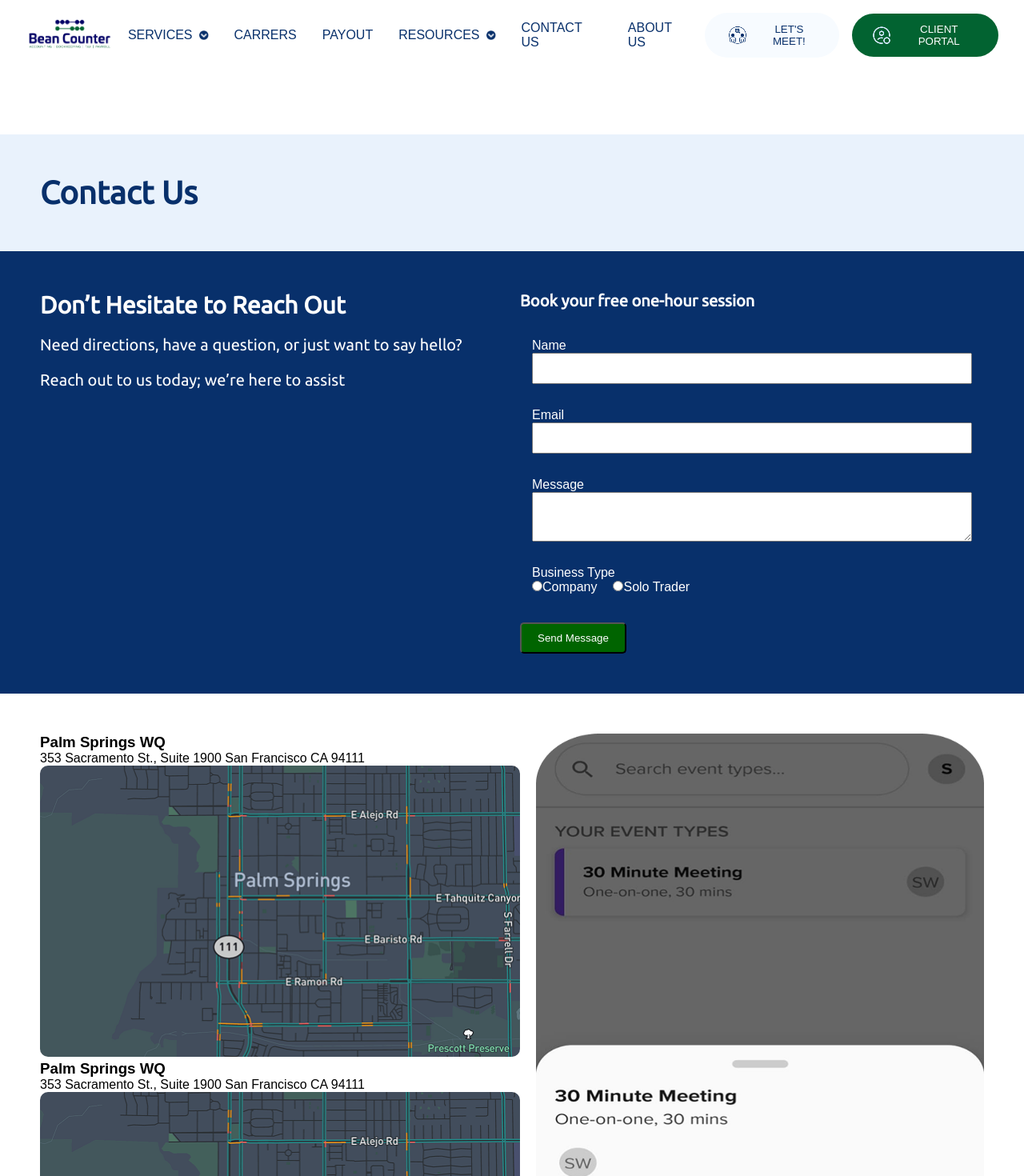
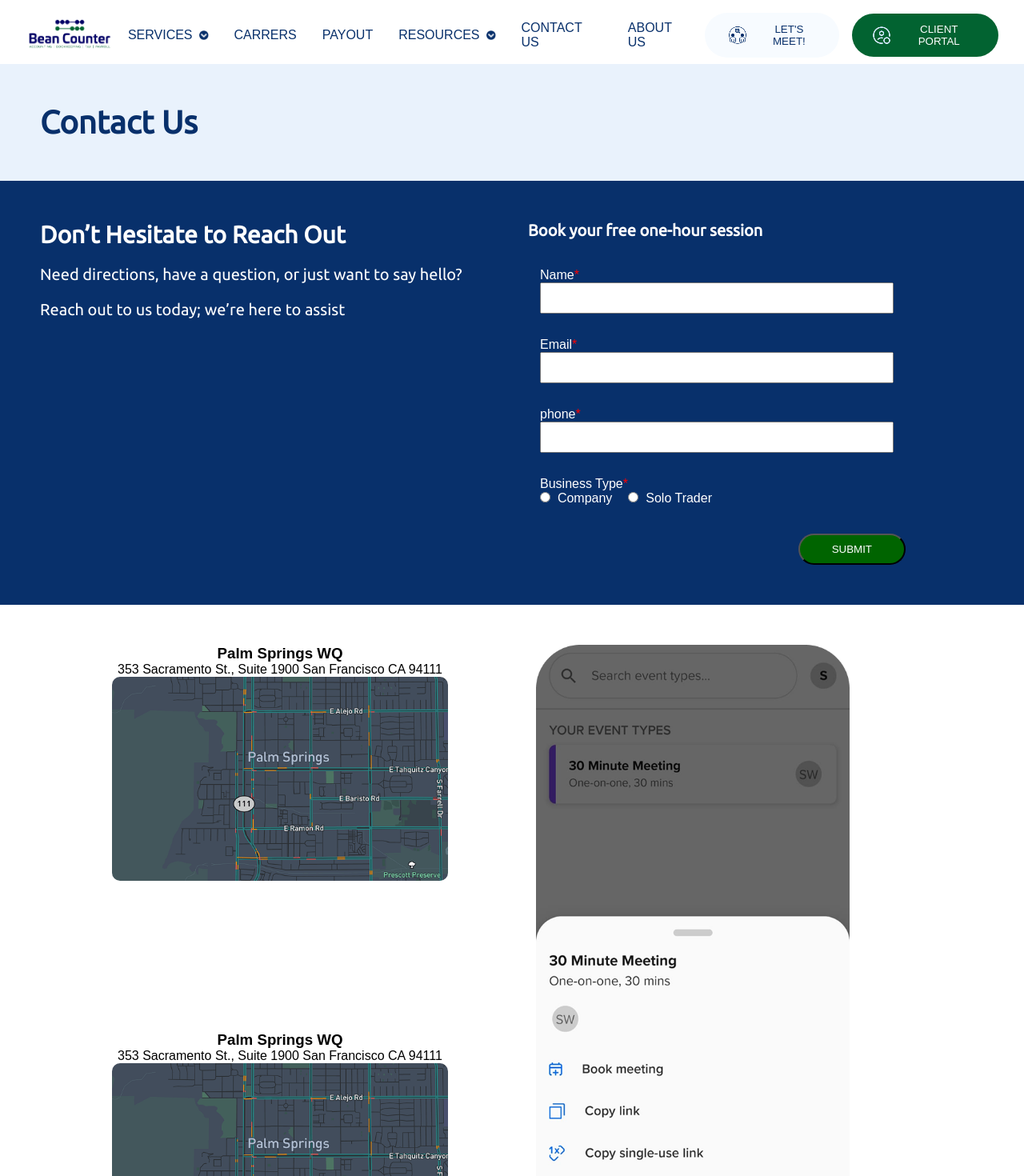
Before and after one commit to Dashrath-Sharma/RaajCMS, a React (Vite) app: page /contact in a window 1280 px wide. Shown: the top 1470 px of the page at 80% size. Built offline with nearby package versions, Linux system fonts and the light colour scheme; a web font is replaced by a local one.

Commit message:
UI changes to nav, faq, resources & contactus

```diff
--- a/package.json
+++ b/package.json
@@ -10,6 +10,7 @@
     "preview": "vite preview"
   },
   "dependencies": {
+    "aos": "^2.3.4",
     "react": "^19.1.0",
     "react-dom": "^19.1.0",
     "react-router-dom": "^7.6.0"
--- a/src/component/HomeNav.jsx
+++ b/src/component/HomeNav.jsx
@@ -1,4 +1,4 @@
-import React from 'react';
+import React, { useEffect, useState } from 'react';
 import style from '@css/nav.module.css';
 import logo from '@assets/logo.png';
 import arrow from '@assets/right.png';
@@ -8,8 +8,22 @@ import { Link } from 'react-router-dom';
 import Booking from './Booking';
 
 const HomeNav = () => {
+    const [isScrolled, setIsScrolled] = useState(false);
+
+    useEffect(() => {
+        const handleScroll = () => {
+            const scrollPosition = window.scrollY;
+            setIsScrolled(scrollPosition > 0);
+        };
+
+        window.addEventListener('scroll', handleScroll);
+        return () => window.removeEventListener('scroll', handleScroll);
+    }, []);
+
     return (
-        <div className={style.homeNav}>
+        <>
+            <div className={style.navPlaceholder} />
+            <div className={`${style.homeNav} ${isScrolled ? style.scrolled : ''}`}>
                 <Link to="/">
                     <img className={style.logo} src={logo} alt="logo" />
                 </Link>
@@ -61,6 +75,7 @@ const HomeNav = () => {
                     </button>
                 </div>
             </div>
+        </>
     );
 };
 
--- a/src/css/contact/contact.module.css
+++ b/src/css/contact/contact.module.css
@@ -45,7 +45,7 @@
   margin-bottom: 20px;
 }
 .ContactUsForm {
-  width: 50%;
+  width: 40%;
 }
 .ContactUsFormInput {
   width: 100%;
@@ -67,8 +67,9 @@
   width: fit-content;
   display: flex;
   align-items: flex-end;
-  padding: 10px 20px;
-  border-radius: 5px;
+  padding: 10px 40px;
+  border-radius: 20px;
+  margin-left: auto;
 }
 .radioGroup {
   display: flex;
@@ -88,7 +89,17 @@
   gap: 20px;
 }
 .ContactUsFooterMap img {
-  width: 100%;
-  height: 80%;
+  width: 70%;
   border-radius: 10px;
 }
+
+.verticalCenter {
+  display:flex;
+  justify-content: center;
+  flex-direction: column;
+  align-items: center;
+}
+
+.contentCenter {
+  justify-content: space-between !important;
+}
--- a/src/css/resource/faq.module.css
+++ b/src/css/faq.module.css
@@ -263,3 +263,8 @@ textarea.fullWidth {
         width: 100%;
     }
 }
+.navPlaceholder {
+    width: 100%;
+    height: 88px;
+    background-color: #fff;
+  }
--- a/src/css/nav.module.css
+++ b/src/css/nav.module.css
@@ -2,7 +2,6 @@
 :global(body) {
   margin: 0;
   padding: 0;
-  overflow-x: hidden;
   width: 100%;
   position: relative;
 }
@@ -13,7 +12,7 @@
 }
 
 .homeNav {
-  position: sticky;
+  position: fixed;
   top: 0;
   left: 0;
   width: 100%;
@@ -21,10 +20,14 @@
   justify-content: space-between;
   align-items: center;
   padding: 1rem 2rem;
+  z-index: 1000;
+  transition: all 0.3s ease;
+  box-sizing: border-box;
+}
+
+.homeNav.scrolled {
   background-color: #fff;
-  z-index: 1000;
-  transition: transform 0.3s ease;
-  box-sizing: border-box;
+  box-shadow: 0 2px 4px rgba(0, 0, 0, 0.1);
 }
 
 /* Hide nav on scroll down */
--- a/src/css/resource/resource.module.css
+++ b/src/css/resource/resource.module.css
@@ -131,3 +131,9 @@
   color: #fff;
   line-height: 24px;
 }
+
+.navPlaceholder {
+  width: 100%;
+  height: 88px;
+  background-color: #fff;
+}
--- a/src/pages/ContactUs.jsx
+++ b/src/pages/ContactUs.jsx
@@ -21,32 +21,32 @@ const ContactUs = () => {
                     <h3 className={style.formHead}>Book your free one-hour session</h3>
                     <form className={style.ContactUsFormInputContainer}>
                         <div className={style.ContactUsFormInput}>
-                            <label htmlFor="name">Name</label>
+                            <label htmlFor="name">Name<span style={{color: "red"}}>*</span></label>
                             <input type="text" id="name" name="name" required className={style.Input} />
                         </div>
                         <div className={style.ContactUsFormInput}>
-                            <label htmlFor="email">Email</label>
+                            <label htmlFor="email">Email<span style={{color: "red"}}>*</span></label>
                             <input type="email" id="email" name="email" required className={style.Input} />
                         </div>
                         <div className={style.ContactUsFormInput}>
-                            <label htmlFor="message">Message</label>
-                            <textarea id="message" name="message" rows="4" required></textarea>
+                            <label htmlFor="phone">phone<span style={{color: "red"}}>*</span></label>
+                            <input type="text" pattern='[0-9]{10}' id="phone" name="phone" required className={style.Input} />
                         </div>
                         <div className={style.ContactUsFormInput}>
-                            <label>Business Type</label>
+                            <label>Business Type<span style={{color: "red"}}>*</span></label>
                             <div className={style.radioGroup}>
                                 <div>
                                     <input type="radio" id="company" name="businessType" value="company" required className={style.Radio} />
-                                    <label htmlFor="company">Company</label>
+                                    <label htmlFor="company">&nbsp;&nbsp;Company</label>
                                 </div>
                                 <div>
                                     <input type="radio" id="soloTrader" name="businessType" value="soloTrader" required />
-                                    <label htmlFor="soloTrader">Solo Trader</label>
+                                    <label htmlFor="soloTrader">&nbsp;&nbsp;Solo Trader</label>
                                 </div>
                             </div>
                         </div>
 
-                        <button type="submit" className={style.ContactUsFormButton}>Send Message</button>
+                        <button type="submit" className={style.ContactUsFormButton}>SUBMIT</button>
                     </form>
 
                 </div>
@@ -54,13 +54,13 @@ const ContactUs = () => {
             </div>
 
             <div className={style.ContactUsFooterMap}>
-                <div className={style.MapLeft}>
-                    <div>
+                <div className={`${style.verticalCenter} ${style.contentCenter}`}>
+                    <div className={`${style.verticalCenter}`}>
                         <h3>Palm Springs WQ</h3>
                         <p>353 Sacramento St., Suite 1900 San Francisco CA 94111</p>
                         <img src={image} />
                     </div>
-                    <div>
+                    <div className={style.verticalCenter}>
                         <h3>Palm Springs WQ</h3>
                         <p>353 Sacramento St., Suite 1900 San Francisco CA 94111</p>
                         <img src={image} />
--- a/src/pages/FAQ.jsx
+++ b/src/pages/FAQ.jsx
@@ -1,5 +1,5 @@
 import React, { useState } from 'react';
-import styles from '@css/resource/faq.module.css';
+import styles from '@css/faq.module.css';
 import faqImage from '@assets/faqbg.png';
 import { ChevronDownIcon } from '@heroicons/react/24/outline';
 import ladyImage from "@assets/ladyimage-nobg.png"
@@ -55,6 +55,7 @@ const FAQ = () => {
 
     return (
         <div className={styles.faqContainer}>
+            <div className={styles.navPlaceholder}></div>
             {/* Hero Section */}
             <section className={styles.heroSection}>
                 <div className={styles.heroImage}>
--- a/src/pages/Resource.jsx
+++ b/src/pages/Resource.jsx
@@ -29,6 +29,7 @@ export const ResourceCard = ({ image, title, description }) => {
 const Resource = () => {
     return (
         <div>
+            <div className={style.navPlaceholder}></div>
             <div className={style.ResourceContainer}>
                 <div className={style.blue}>
                     <p>Small Business Services</p>
```
Also changed, not shown: 2 other files (tests, documents, lock files or other folders). Lines whose indentation alone changed are shown as unchanged.
